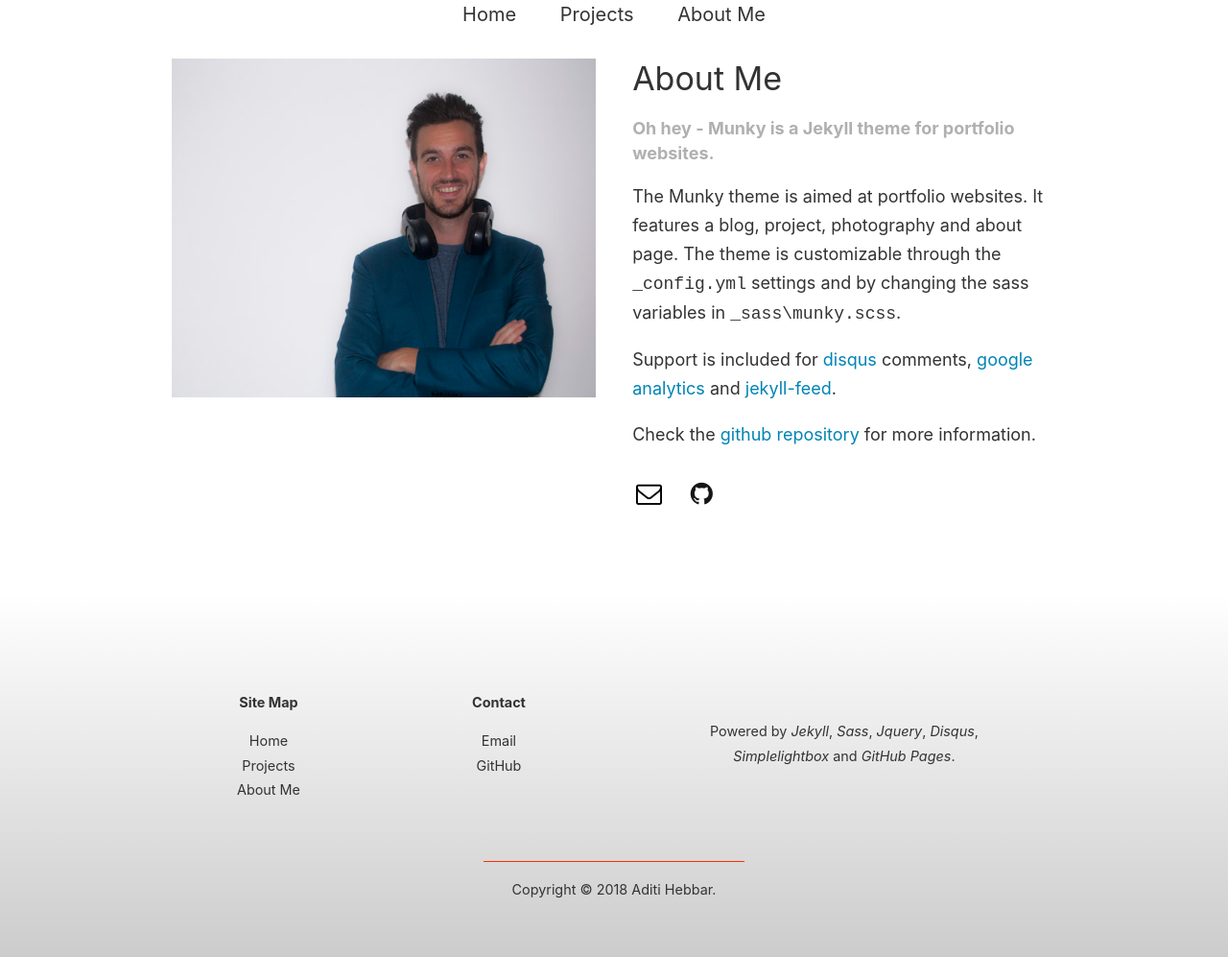
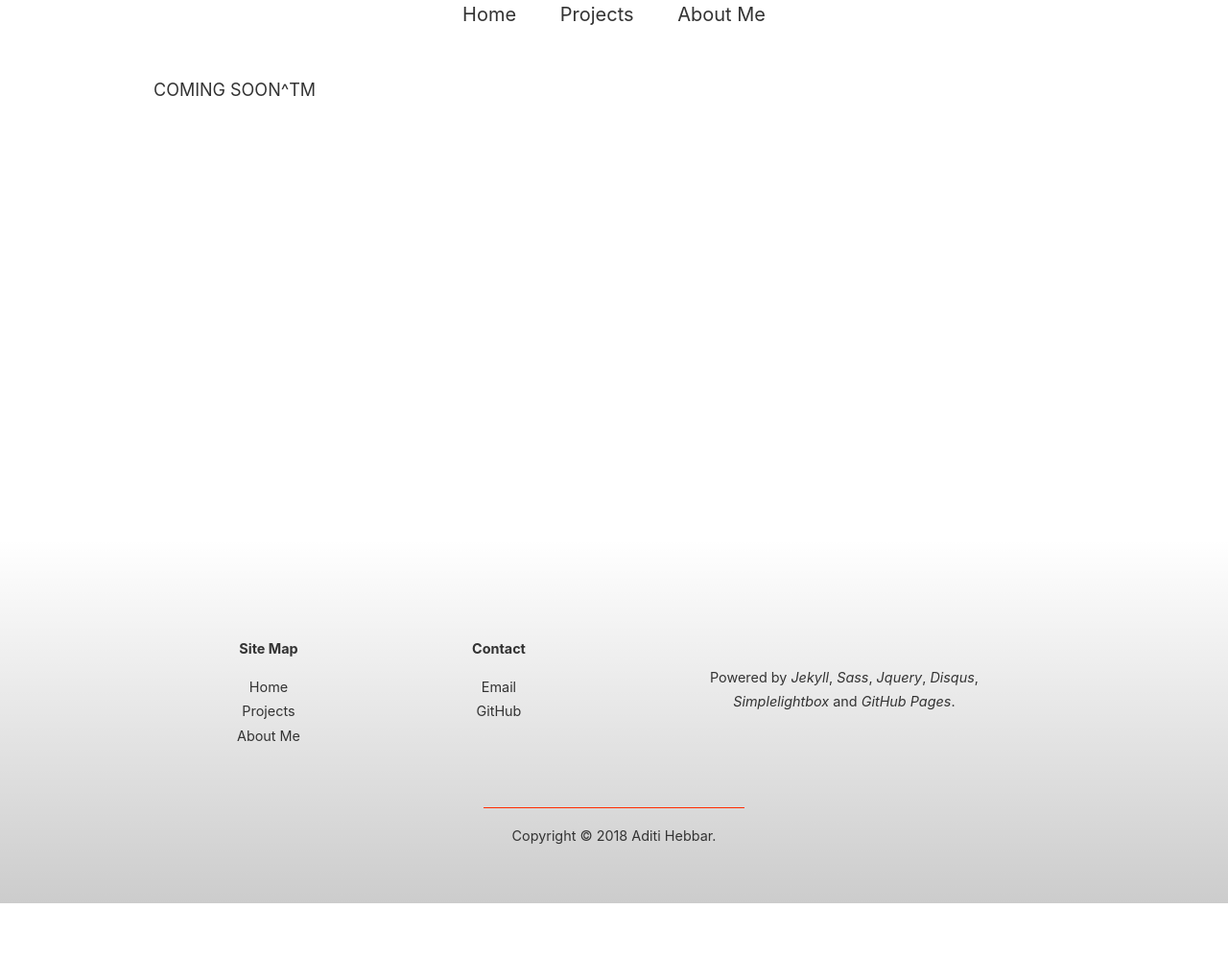
Before and after one commit to adhebbar/adhebbar.github.io, a Jekyll site: the page built from about.md, in a window 1280 px wide. Shown: the whole page at 96% size. Built offline with Jekyll 4.4.1, drawn with Linux system fonts in a browser that asks for light colours; after the commit the page ends 941 px from its top, so only the background shows below that.

Commit message:
changed about and added one more project

```diff
--- a/_layouts/about.html
+++ b/_layouts/about.html
@@ -1,75 +1,3 @@
 ---
 layout: default
 ---
-
-
-<article id="about">
-	<figure>
-		<div class="col-50">
-			<img class="responsive" src="{{ "/assets/images/profile.jpg" | relative_url }}" alt="{{ site.author.name | escape }}">
-		</div>
-
-		<figcaption class="col-50">
-			<h1>{{ page.title | escape }}</h1>
-			<h5>{{ page.caption }}</h5>
-
-			{{ content }}
-
-			<ul class="social-icons">
-
-					<li>
-							<a class="email" href="" itemprop="sameAs" title="Send me an email">
-									<i class="fa fa-fw fa-envelope-o" aria-hidden="true"></i>
-							</a>
-					</li>
-
-					{% if site.linkedin.username %}
-					<li>
-							<a href="https://www.linkedin.com/in/{{ site.linkedin.username }}"
-								itemprop="sameAs" title="Follow me on LinkedIn">
-									<i class="fa fa-fw fa-linkedin-square" aria-hidden="true"></i>
-							</a>
-					</li>
-					{% endif %}
-
-					{% if site.github.username %}
-						<li>
-								<a href="https://github.com/{{ site.github.username }}"
-									itemprop="sameAs" title="Follow me on GitHub">
-										<i class="fa fa-fw fa-github" aria-hidden="true"></i>
-								</a>
-						</li>
-					{% endif %}
-
-					{% if site.flickr.username %}
-						<li>
-								<a href="https://www.flickr.com/photos/{{ site.flickr.username }}/"
-									itemprop="sameAs" title="Connect with me on Flickr">
-										<i class="fa fa-fw fa-flickr" aria-hidden="true"></i>
-								</a>
-						</li>
-					{% endif %}
-
-					{% if site.instagram.username %}
-						<li>
-								<a href="https://www.instagram.com/{{ site.instagram.username }}/"
-									itemprop="sameAs" title="Connect with me on Instagram">
-										<i class="fa fa-fw fa-instagram" aria-hidden="true"></i>
-								</a>
-						</li>
-					{% endif %}
-
-					{% if site.twitter.username %}
-						<li>
-								<a href="https://twitter.com/{{ site.twitter.username }}/"
-									itemprop="sameAs" title="Follow me on Twitter">
-										<i class="fa fa-fw fa-twitter" aria-hidden="true"></i>
-								</a>
-						</li>
-					{% endif %}
-
-			</ul>
-
-		</figcaption>
-	</figure>
-</article>
--- a/about.md
+++ b/about.md
@@ -1,5 +1,5 @@
 ---
-layout: about
+layout: default
 title: About Me
 caption: Oh hey - Munky is a Jekyll theme for portfolio websites.
 permalink: /about/
@@ -7,18 +7,4 @@ order: 4
 sidebar: false
 ---
 
-The Munky theme is aimed at portfolio websites. It features a blog, project,
-photography and about page. The theme is customizable through the `_config.yml`
-settings and by changing the sass variables in `_sass\munky.scss`.
-
-Support is included for [disqus] comments, [google analytics] and
-[jekyll-feed].
-
-Check the [github repository] for more information.
-
-[github repository]: https://github.com/GeertArien/jekyll-theme-munky
-[disqus]: https://disqus.com/
-[google analytics]: https://analytics.google.com/
-[jekyll-feed]: https://github.com/jekyll/jekyll-feed
-[jekyll-seo-tag]: https://github.com/jekyll/jekyll-seo-tag
-[jekyll-sitemap]: https://github.com/jekyll/jekyll-sitemap
+COMING SOON^TM
```
Also changed, not shown: _projects/depthMirror.markdown (+10 -3 lines), _projects/hackathons.markdown (added, +25 -0 lines), 2 other files.
